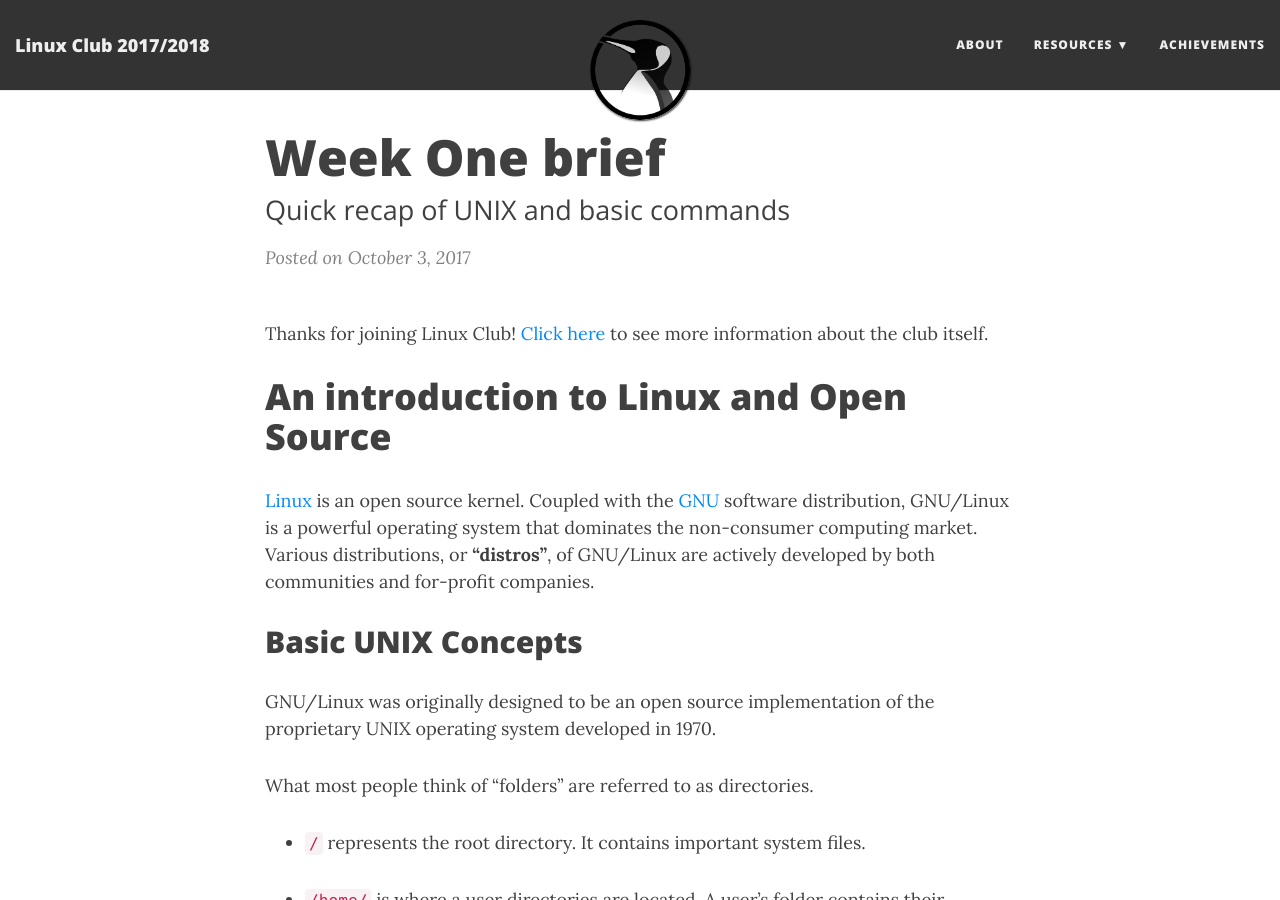
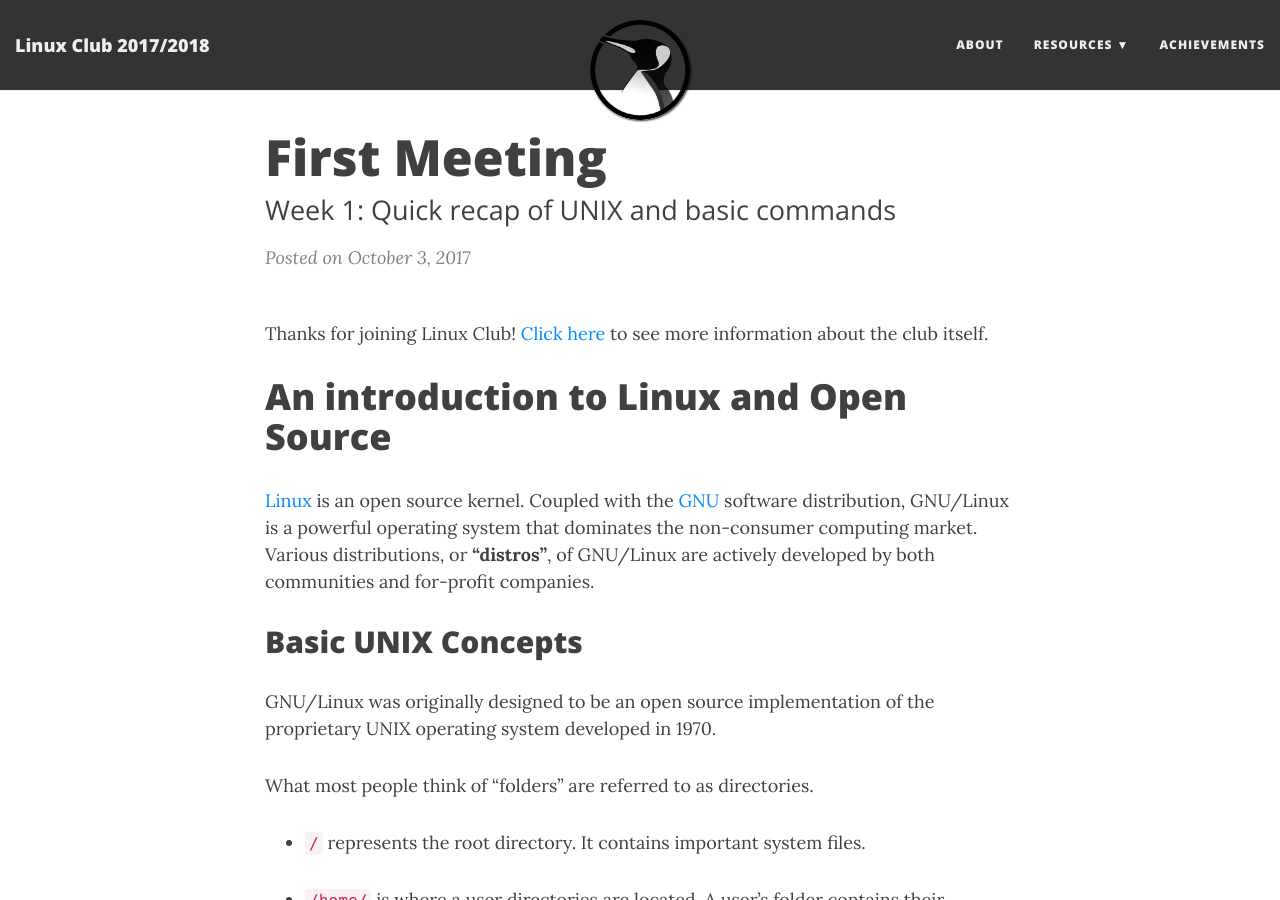
Before and after one commit to wsec/club, a Jekyll site: the page built from docs/_posts/2017-10-03-week-one.md, in a window 1280 px wide and 900 px high. Built offline with Jekyll 4.4.1, drawn with Linux system fonts in a browser that asks for light colours; nearby versions of some CDN libraries; comment, search, counter and statistics services are not loaded.

Commit message:
Change subtitle of week-one post from branch future

```diff
--- a/docs/_posts/2017-10-03-week-one.md
+++ b/docs/_posts/2017-10-03-week-one.md
@@ -1,7 +1,7 @@
 ---
 layout: post
-title: Week One brief
-subtitle: Quick recap of UNIX and basic commands
+title: First Meeting
+subtitle: "Week 1: Quick recap of UNIX and basic commands"
 ---
 
 Thanks for joining Linux Club! [Click here](/twlinux/about/) to see more information about the club itself.
```
